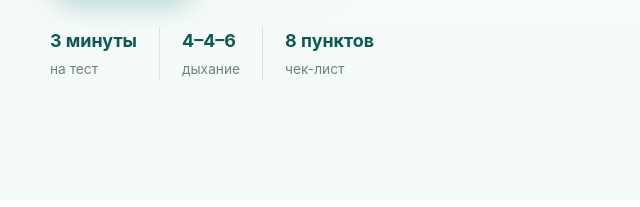
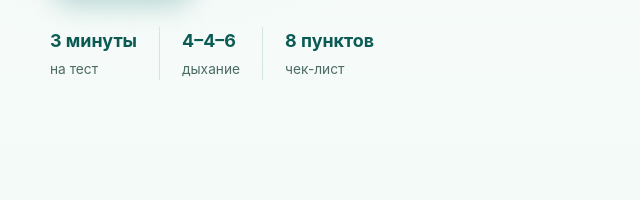
Before and after one commit to IvanTarlin/stress-control, a plain HTML site: page index.html in a window 1280 px wide. Shown: the part 593-800 px from the top of the page, 0-640 px from the left. Drawn offline with Linux system fonts and the light colour scheme.

Commit message:
контраст --color-muted
поднятие баллов специальные возможности pagespeed.web.dev

```diff
--- a/styles.css
+++ b/styles.css
@@ -1,7 +1,7 @@
 :root {
   --color-ink: #16302b;
   --color-ink-soft: #3f5f58;
-  --color-muted: #6b857f;
+  --color-muted: #4d6b64;
   --color-surface: #ffffff;
   --color-surface-alt: #f4faf8;
   --color-surface-tint: #e8f4f0;
```
